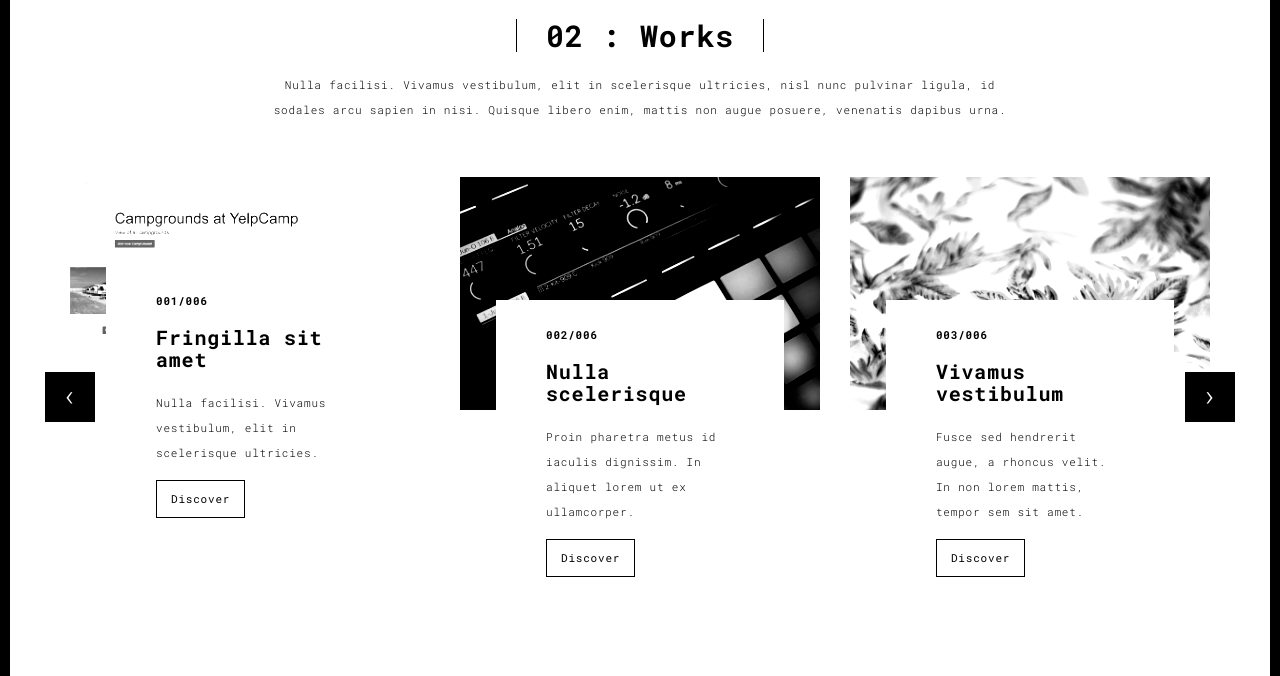
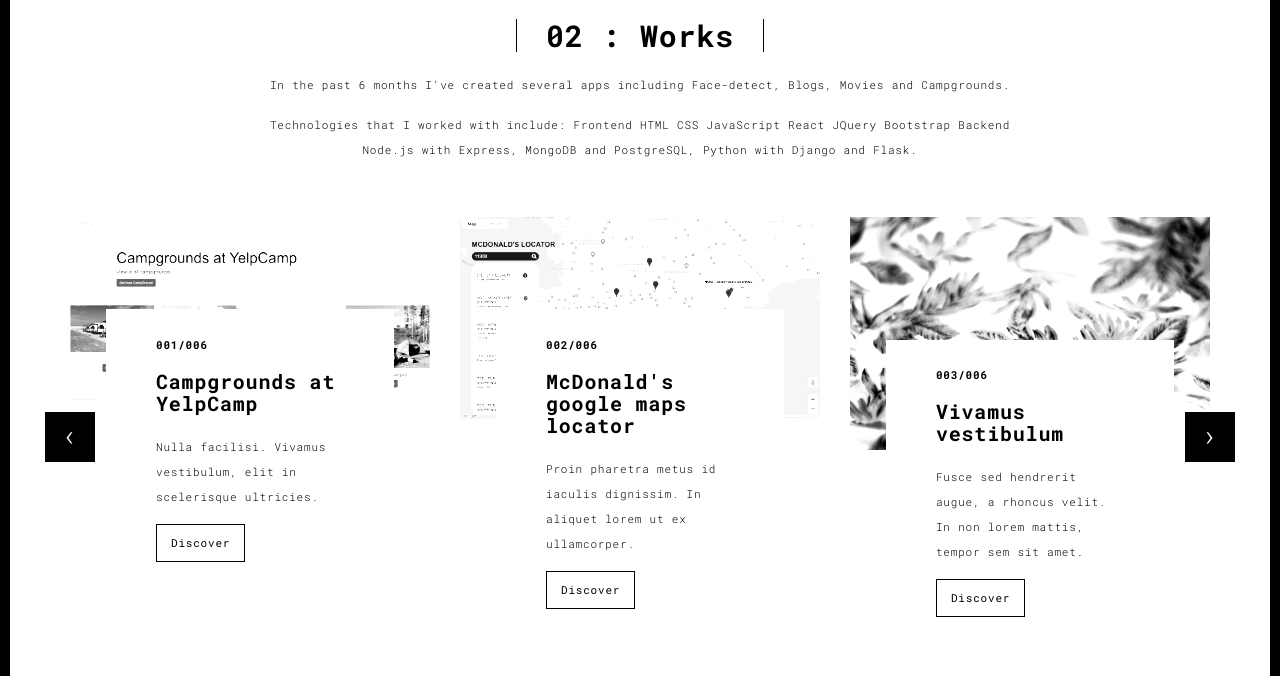
Before and after one commit to sebauru87/Portfo, a Flask app: page /works.html in a window 1280 px wide. Shown: the part 90-766 px from the top of the page. Run offline with Flask 2, Linux system fonts and the light colour scheme; some libraries are stand-ins or nearby versions.

Commit message:
Adding works

```diff
--- a/templates/contact.html
+++ b/templates/contact.html
@@ -15,7 +15,7 @@
     <link rel="apple-touch-icon" sizes="180x180" href="./static/assets/apple-icon-180x180.png">
     <link href="./static/assets/favicon.ico" rel="icon">
 
-    <title>Title page</title>
+    <title>Portfolio</title>
 
     <link href="./static/main.3f6952e4.css" rel="stylesheet">
 </head>
--- a/templates/works.html
+++ b/templates/works.html
@@ -15,7 +15,7 @@
   <link rel="apple-touch-icon" sizes="180x180" href="./static/assets/apple-icon-180x180.png">
   <link href="./static/assets/favicon.ico" rel="icon">
 
-  <title>Title page</title>
+  <title>Portfolio</title>
 
 <link href="./static/main.3f6952e4.css" rel="stylesheet"></head>
 
@@ -56,7 +56,12 @@
       <div class="col-sm-8 col-sm-offset-2 section-container-spacer">
         <div class="text-center">
           <h1 class="h2">02 : Works</h1>
-          <p>Nulla facilisi. Vivamus vestibulum, elit in scelerisque ultricies, nisl nunc pulvinar ligula, id sodales arcu sapien in nisi. Quisque libero enim, mattis non augue posuere, venenatis dapibus urna.</p>
+          <p>In the past 6 months I've created several apps including Face-detect, Blogs, Movies and Campgrounds.</p>
+             <p>Technologies that I worked with include:
+             Frontend
+             HTML CSS JavaScript React JQuery Bootstrap
+             Backend
+             Node.js with Express, MongoDB and PostgreSQL, Python with Django and Flask.</p>
         </div>
       </div>
 
@@ -70,24 +75,24 @@
                     <div class="col-sm-4">
 
                       <a href="https://yelp-camp-nodejs.herokuapp.com/" title="" class="black-image-project-hover">
-                        <img src="./static/assets/images/portfolioCampground.jpg" alt="" class="img-responsive">
+                        <img src="./static/assets/images/campgrounds.jpg" alt="" class="img-responsive">
                       </a>
                       <div class="card-container card-container-lg">
                         <h4>001/006</h4>
-                        <h3>Fringilla sit amet</h3>
+                        <h3>Campgrounds at YelpCamp</h3>
                         <p>Nulla facilisi. Vivamus vestibulum, elit in scelerisque ultricies.</p>
                         <a href="https://yelp-camp-nodejs.herokuapp.com/" title="" class="btn btn-default">Discover</a>
                       </div>
                     </div>
                     <div class="col-sm-4">
-                      <a href="./work.html" title="" class="black-image-project-hover">
-                        <img src="./static/assets/images/work02-hover.jpg" alt="" class="img-responsive">
+                      <a href="https://sebauru87.github.io/GoogleMaps/" title="" class="black-image-project-hover">
+                        <img src="./static/assets/images/locator.jpg" alt="" class="img-responsive">
                       </a>
                       <div class="card-container card-container-lg">
                         <h4>002/006</h4>
-                        <h3>Nulla scelerisque</h3>
+                        <h3>McDonald's google maps locator</h3>
                         <p>Proin pharetra metus id iaculis dignissim. In aliquet lorem ut ex ullamcorper.</p>
-                        <a href="./work.html" title="" class="btn btn-default">Discover</a>
+                        <a href="https://sebauru87.github.io/GoogleMaps/" title="" class="btn btn-default">Discover</a>
                       </div>
                     </div>
                     <div class="col-sm-4">
```
Also changed, not shown: templates/about.html (+3 -5 lines), static/assets/images/campgrounds.jpg (added), static/assets/images/locator.jpg (added).
